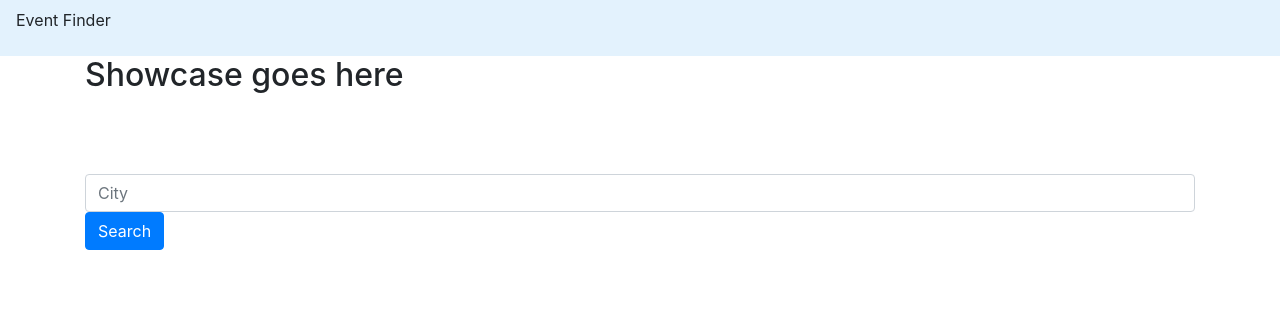
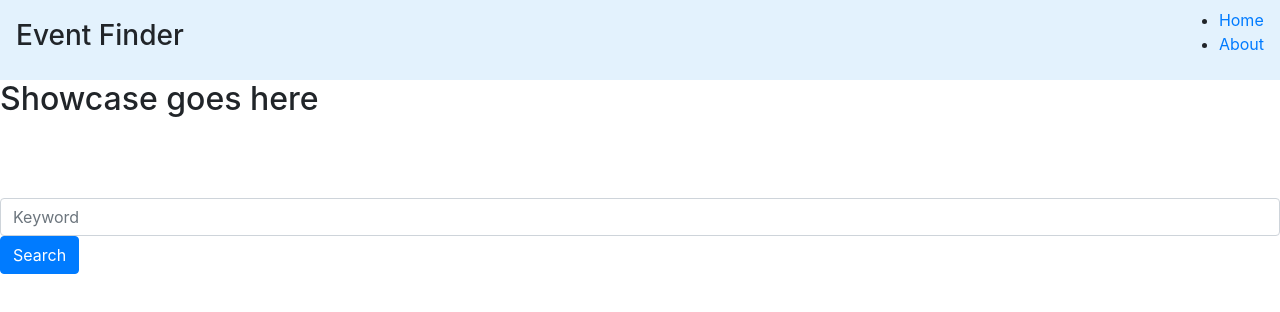
Before and after one commit to StevenYangSX/Event-Finder, a React (Create React App) app: page / in a window 1280 px wide. Shown: the top 312 px of the page. Built offline with nearby package versions, Linux system fonts and the light colour scheme.

Commit message:
Add event details component and setup routers

```diff
--- a/package.json
+++ b/package.json
@@ -4,11 +4,13 @@
   "private": true,
   "homepage": "https://stevenyangsx.github.io/Event-Finder/",
   "dependencies": {
+    "axios": "^0.19.0",
     "bootstrap": "^4.3.1",
     "gh-pages": "^2.1.1",
     "react": "^16.11.0",
     "react-bootstrap": "^1.0.0-beta.14",
     "react-dom": "^16.11.0",
+    "react-router-dom": "^5.1.2",
     "react-scripts": "3.2.0",
     "svgo": "1.3.0"
   },
--- a/src/App.js
+++ b/src/App.js
@@ -1,50 +1,76 @@
 import React ,{Fragment, Component}from 'react';
+import axios from 'axios';
+import {BrowserRouter as Router, Switch, Route} from 'react-router-dom';
 import './App.css';
 import 'bootstrap/dist/css/bootstrap.min.css';
 import Events from './components/events/Events';
-import Event from './components/event/Event';
-//import axios from 'axios';
 import Search from './components/search/Search';
 import Navbar from './components/layout/Navbar';
-//RGAPI-15063e69-6a4d-49e8-b7d9-55529c07bd51
-//RGAPI-9192225c-5303-4cac-9bb2-5170fcf46f1f
-//RGAPI-6b74e87b-9912-47da-9147-3c1e17400b84
+import About from './components/pages/About';
+import EventDetails from './components/eventDetails/EventDetails';
+
 //https://app.ticketmaster.com/discovery/v2/events.json?city=vancouver&size=1&apikey=d5jyQtKEHAXiqyDMCSVsdid5ooEqm5Pg
 class App extends Component{
 
   state = {
+    event : {},
     events : []
   }
 
-  clickHandler = async (city) => {
+  //Function to search all envents from input
+  clickHandler = async (keyword) => {
     //console.log(city)
     //use fetch API to get data from Ticket Master API
-    const response = await fetch(`https://app.ticketmaster.com/discovery/v2/events.json?keyword=${city}&size=5&apikey=d5jyQtKEHAXiqyDMCSVsdid5ooEqm5Pg`)
+    const classificationId = ["KZFzniwnSyZfZ7v7nJ"]
+    const response = await fetch(`https://app.ticketmaster.com/discovery/v2/events.json?keyword=${keyword}&classificationId=${classificationId}&sort=date,asc&apikey=d5jyQtKEHAXiqyDMCSVsdid5ooEqm5Pg`)
     const res = await response.json();
 
-    console.log(res._embedded.events);
+    console.log(res);
 
     res._embedded.events.map( (event) => (
       this.setState({events: [...this.state.events, event]})
     ))
   }
 
+  //function to search single event details with event ID
+  eventDetails = async (eventId) => {
+    console.log("eventId is:!!!:", eventId)
+    const res = await axios.get(`https://app.ticketmaster.com/discovery/v2/events/${eventId}.json?&apikey=d5jyQtKEHAXiqyDMCSVsdid5ooEqm5Pg`)
+    //const res =  await response.json();
+
+    this.setState({event: res.data});
+    console.log("event object is:!!!:", res.data)
+  }
+
   render() {
     return (
+      <Router>
         <Fragment>
         <Navbar/>
-        <div className="container">
+          <Switch>
+
+            <Route exact path="/" render={props => (
+              <Fragment>
               <h2>Showcase goes here</h2>
               <br/>
               <br/>
               <br/>
-        </div>
               <Search onClick={this.clickHandler}/>
-        <div className="container">
               <Events events={this.state.events}/>
-        </div>
+            </Fragment>
+            )}>
+            </Route>
 
+            <Route exact path="/about" component={About}/>
+
+            <Route exact path="/event/:eventId" render={props =>(
+              <EventDetails {...props} eventDetails={this.eventDetails} event={this.state.event}/>
+            )}>
+
+            </Route>
+          </Switch>
         </Fragment>
+      </Router>
     );
   }
 }
--- a/src/components/event/Event.js
+++ b/src/components/event/Event.js
@@ -1,5 +1,7 @@
 import React, { Component } from 'react'
 import 'bootstrap/dist/css/bootstrap.min.css';
+import {Link} from 'react-router-dom';
+
 class Event extends Component {
 
     render() {
@@ -11,14 +13,38 @@ class Event extends Component {
             //     <img src={this.props.image} alt=""/>
             // </div>
             <div className="card">
-            <img className="card-img-top" src={this.props.image} alt=""/>
-            <div className="card-body">
-                <h4 className="card-title">{this.props.title}</h4>
-                <p className="card-text">{this.props.time}</p>
-                <p className="card-text">{this.props.intro}</p>
-                <a href="#!" className="btn btn-primary">Go somewhere</a>
 
+
+        <div id="carouselFadeExampleIndicators" class="carousel slide carousel-fade" data-ride="carousel">
+            <div class="carousel-inner" role="listbox">
+                <div class="carousel-item active">
+                <img className="card-img-top" src={this.props.image} alt=""/>
+                </div>
+                <div class="carousel-item">
+                <img className="card-img-top" src={this.props.image} alt=""/>
+                </div>
             </div>
+            <a class="carousel-control-prev" href="#carouselFadeExampleIndicators" role="button" data-slide="prev">
+            <span class="carousel-control-prev-icon" aria-hidden="true"></span>
+            <span class="sr-only">Previous</span>
+        </a>
+        <a class="carousel-control-next" href="#carouselFadeExampleIndicators" role="button" data-slide="next">
+            <span class="carousel-control-next-icon" aria-hidden="true"></span>
+            <span class="sr-only">Next</span>
+        </a>
+        </div>
+
+
+
+
+
+                <div className="card-body">
+                    <h4 className="card-title">{this.props.title}</h4>
+                    <p className="card-text">{this.props.time}</p>
+                    <p>{this.props.eventId}</p>
+                    <Link to={`/event/${this.props.eventId}`} className="btn btn-primary">Details</Link>
+
+                </div>
             </div>
 
         )
--- /dev/null
+++ b/src/components/eventDetails/EventDetails.js
@@ -0,0 +1,25 @@
+import React, { Component } from 'react'
+import {Link} from 'react-router-dom';
+
+class EventDetails extends Component {
+
+    componentDidMount() {
+        this.props.eventDetails(this.props.match.params.eventId);
+    }
+
+
+    render() {
+        const {id, name} = this.props.event;
+        return (
+            <div>
+                <Link to='/'><button>Back</button></Link>
+                <p>Event with id:{id}</p>
+                <p>{name}</p>
+                <p>Location:  {this.props.event.promoter.id}</p>
+                <a href={this.props.event.url} target="_blank">Go for Tickets</a>
+            </div>
+        )
+    }
+}
+
+export default EventDetails
--- a/src/components/events/Events.js
+++ b/src/components/events/Events.js
@@ -1,31 +1,30 @@
 import React, { Component } from 'react';
 import Event from '../event/Event';
 import 'bootstrap/dist/css/bootstrap.min.css';
-import Container from 'react-bootstrap/Container';
 import Row from 'react-bootstrap/Row';
 import Col from 'react-bootstrap/Col';
+
 class Events extends Component {
     render() {
         return (
-            <Container >
+
                 <Row className="row">
                     {this.props.events.map(event => (
                         // console.log("title is :"+ event.name),
                         // console.log("intro is :"+ event.promoter.name),
                         // console.log("time is :"+ event.dates.start.dateTime),
                          console.log("check key is :"+ event),
-                        <Col xs={6}>
+                        <Col xs={5}>
                         <Event className="col" title={event.name}
                         image={event.images[0].url}
-                        intro={event.promoter.name}
                         time={event.dates.start.dateTime}
-                        key={event.dates.id}
+                        eventId={event.id}
                         />
                         </Col>
                     ))}
 
                 </Row>
-            </Container>
+
         )
     }
 }
--- a/src/components/layout/Navbar.js
+++ b/src/components/layout/Navbar.js
@@ -1,10 +1,19 @@
 import React from 'react'
+import { Link } from 'react-router-dom';
 
 const Navbar = () => {
     return (
-        <div className="navbar navbar-light" style={myStyle}>
-            <p>Event Finder</p>
-        </div>
+        <nav className="navbar navbar-light" style={myStyle}>
+            <h3>Event Finder</h3>
+            <ul>
+                <li>
+                    <Link to="/">Home</Link>
+                </li>
+                <li>
+                    <Link to="/about">About</Link>
+                </li>
+            </ul>
+        </nav>
     )
 }
 
--- /dev/null
+++ b/src/components/pages/About.js
@@ -0,0 +1,12 @@
+import React ,{Fragment}from 'react'
+
+const About = () => {
+    return (
+        <Fragment>
+            <h1>About this app</h1>
+            <p>Search events</p>
+        </Fragment>
+    )
+}
+
+export default About
--- a/src/components/search/Search.js
+++ b/src/components/search/Search.js
@@ -16,14 +16,14 @@ class Search extends Component {
     }
     render() {
         return (
-            <div className="container">
+
                 <Form>
-                    <input type="city" className="form-control"
-                            id="inputEmail3" placeholder="City"
+                    <input type="keyword" className="form-control"
+                            id="inputEmail3" placeholder="Keyword"
                             onChange={this.onChange}/>
                     <button type="submit" className="btn btn-primary" onClick={this.onClick}>Search</button>
                 </Form>
-            </div>
+
         )
     }
 }
```
Also changed, not shown: 1 other file (tests, documents, lock files or other folders). Lines whose indentation alone changed are shown as unchanged.
